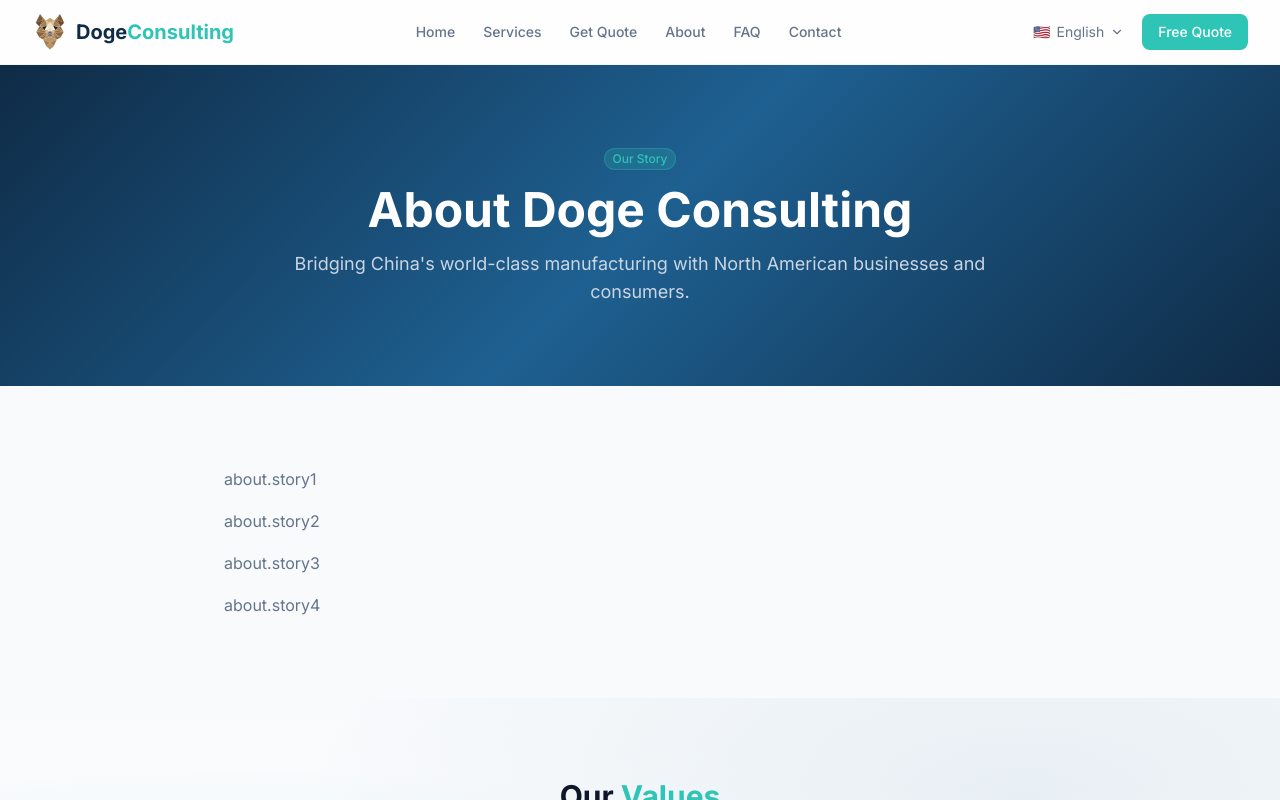
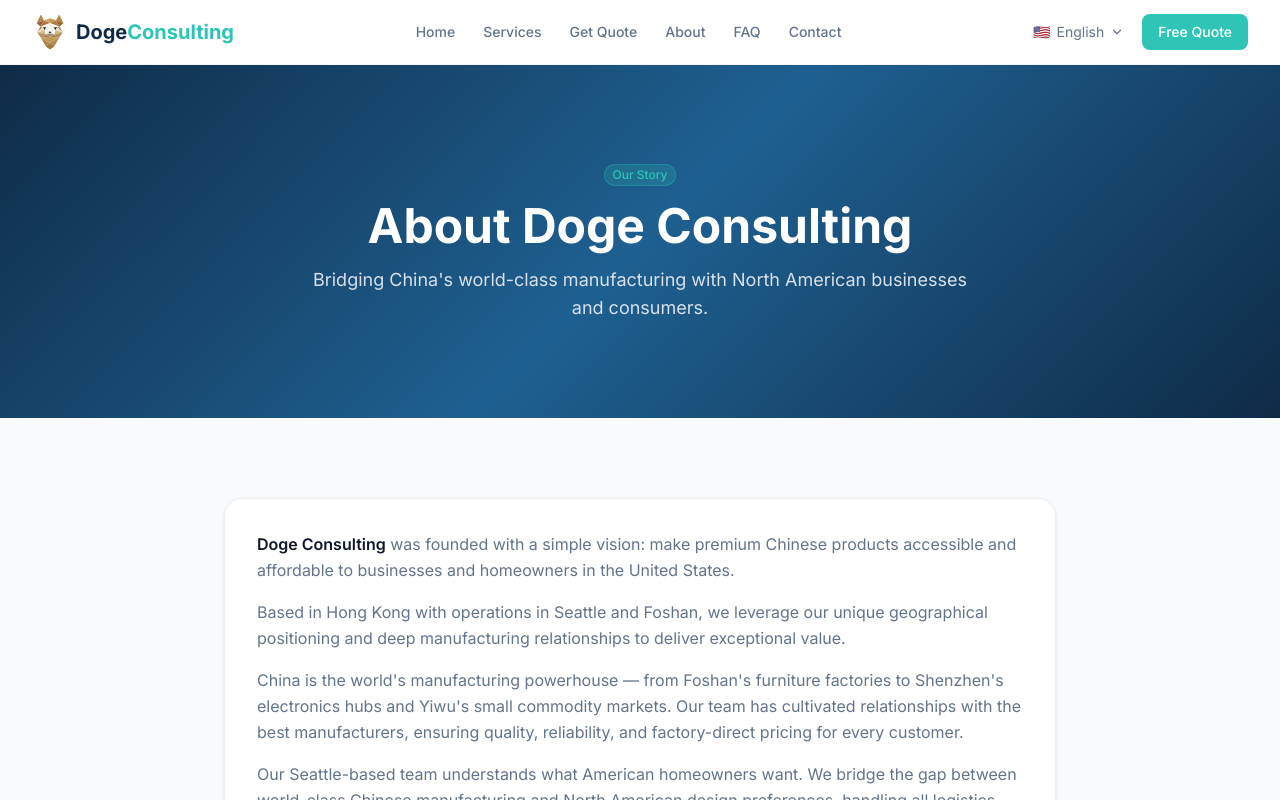
Before and after one commit to jackyzou/doge-consulting, a Next.js app: page /about in a window 1280 px wide. Shown: the top 800 px of the page. Built offline with nearby package versions, Linux system fonts and the light colour scheme.

Commit message:
Simplify logo to clean polygon Shiba Inu, fix about page story keys

```diff
--- a/src/app/about/page.tsx
+++ b/src/app/about/page.tsx
@@ -25,12 +25,12 @@ export default function AboutPage() {
   return (
     <div className="min-h-screen">
       {/* Hero */}
-      <section className="gradient-hero py-20 text-white">
+      <section className="gradient-hero py-24 text-white">
         <div className="mx-auto max-w-7xl px-4 sm:px-6 lg:px-8">
           <motion.div initial={{ opacity: 0, y: 20 }} animate={{ opacity: 1, y: 0 }} className="mx-auto max-w-3xl text-center">
             <Badge className="mb-4 bg-teal/20 text-teal border-teal/30">{t("about.badge")}</Badge>
             <h1 className="text-4xl font-bold sm:text-5xl">{t("about.title")}</h1>
-            <p className="mt-4 text-lg text-slate-300">
+            <p className="mx-auto mt-4 max-w-2xl text-lg text-slate-200/95">
               {t("about.subtitle")}
             </p>
           </motion.div>
@@ -41,11 +41,13 @@ export default function AboutPage() {
       <section className="py-20">
         <div className="mx-auto max-w-4xl px-4 sm:px-6 lg:px-8">
           <motion.div initial={{ opacity: 0, y: 20 }} whileInView={{ opacity: 1, y: 0 }} viewport={{ once: true }} className="space-y-8">
-            <div className="space-y-4 text-muted-foreground leading-relaxed">
-              <p>{t("about.story1")}</p>
-              <p>{t("about.story2")}</p>
-              <p>{t("about.story3")}</p>
-              <p>{t("about.story4")}</p>
+            <div className="rounded-2xl border border-border/60 bg-card p-6 shadow-sm sm:p-8">
+              <div className="space-y-4 text-muted-foreground leading-relaxed">
+              <p><span className="font-semibold text-foreground">{t("about.storyP1a")}</span>{t("about.storyP1b")}</p>
+              <p>{t("about.storyP2")}</p>
+              <p>{t("about.storyP3")}</p>
+              <p>{t("about.storyP4")}</p>
+              </div>
             </div>
           </motion.div>
         </div>
@@ -96,7 +98,7 @@ export default function AboutPage() {
                 viewport={{ once: true }}
                 transition={{ delay: i * 0.15 }}
               >
-                <Card className="h-full border-border/50">
+                <Card className="h-full border-border/50 shadow-sm transition-all hover:-translate-y-1 hover:shadow-md">
                   <CardContent className="pt-6 text-center">
                     <span className="text-5xl">{loc.flag}</span>
                     <h3 className="mt-4 text-lg font-semibold">{loc.city}</h3>
--- a/src/components/ui/doge-logo.tsx
+++ b/src/components/ui/doge-logo.tsx
@@ -6,103 +6,79 @@ interface DogeLogoProps {
 }
 
 /**
- * Low-poly / origami-style Shiba Inu (Doge) logo
- * Bold geometric facets matching reference art
- * Shield/kite face shape — wide cheeks, pointed ears & chin
- * Warm browns, tans, cream center, grey muzzle accents
+ * Simple low-poly Shiba Inu (Doge) logo
+ * Clean geometric polygon style with warm browns, cream mask, dark eyes & nose
  */
 export function DogeLogo({ className, size = 32 }: DogeLogoProps) {
   return (
     <svg
-      viewBox="0 0 100 116"
+      viewBox="0 0 100 120"
       width={size}
       height={size}
       xmlns="http://www.w3.org/2000/svg"
       className={cn("shrink-0", className)}
       aria-label="Doge Consulting logo"
     >
-      {/* ── Left Ear ── */}
-      <polygon points="18,0 4,28 28,18" fill="#7E5B38" />
-      <polygon points="18,0 28,18 36,22" fill="#A07848" />
-      <polygon points="4,28 28,18 16,40" fill="#6B4B2F" />
+      {/* Left ear */}
+      <polygon points="20,2 5,30 30,22" fill="#B5884E" />
+      <polygon points="5,30 30,22 18,42" fill="#946430" />
 
-      {/* ── Right Ear ── */}
-      <polygon points="82,0 96,28 72,18" fill="#7E5B38" />
-      <polygon points="82,0 72,18 64,22" fill="#A07848" />
-      <polygon points="96,28 72,18 84,40" fill="#6B4B2F" />
+      {/* Right ear */}
+      <polygon points="80,2 95,30 70,22" fill="#B5884E" />
+      <polygon points="95,30 70,22 82,42" fill="#946430" />
 
-      {/* ── Forehead Center ── */}
-      <polygon points="36,22 50,12 50,28" fill="#C8A470" />
-      <polygon points="64,22 50,12 50,28" fill="#C8A470" />
-      <polygon points="36,22 50,28 40,38" fill="#DCC090" />
-      <polygon points="64,22 50,28 60,38" fill="#DCC090" />
+      {/* Forehead */}
+      <polygon points="30,22 50,14 50,30" fill="#D4A05A" />
+      <polygon points="70,22 50,14 50,30" fill="#C8924E" />
+      <polygon points="30,22 50,30 18,42" fill="#B07840" />
+      <polygon points="70,22 50,30 82,42" fill="#B07840" />
 
-      {/* ── Forehead Sides ── */}
-      <polygon points="28,18 36,22 16,40" fill="#946B42" />
-      <polygon points="72,18 64,22 84,40" fill="#946B42" />
-      <polygon points="36,22 40,38 16,40" fill="#A67C52" />
-      <polygon points="64,22 60,38 84,40" fill="#A67C52" />
+      {/* White face mask — center V */}
+      <polygon points="50,30 38,44 50,46" fill="#F5F0E6" />
+      <polygon points="50,30 62,44 50,46" fill="#EDE6D8" />
 
-      {/* ── Center Face — cream V stripe ── */}
-      <polygon points="40,38 50,28 50,42" fill="#EDE0CA" />
-      <polygon points="60,38 50,28 50,42" fill="#EDE0CA" />
-      <polygon points="40,38 50,42 42,50" fill="#F0E6D0" />
-      <polygon points="60,38 50,42 58,50" fill="#F0E6D0" />
+      {/* Eyes */}
+      <polygon points="26,44 38,44 32,54" fill="#1A1A1A" />
+      <polygon points="74,44 62,44 68,54" fill="#1A1A1A" />
 
-      {/* ── Eyes (dark angular) ── */}
-      <polygon points="24,42 40,38 32,52" fill="#1E1A16" />
-      <polygon points="76,42 60,38 68,52" fill="#1E1A16" />
+      {/* Cheeks */}
+      <polygon points="18,42 38,44 26,44" fill="#C49050" />
+      <polygon points="82,42 62,44 74,44" fill="#C49050" />
+      <polygon points="18,42 26,44 8,62" fill="#BA8548" />
+      <polygon points="82,42 74,44 92,62" fill="#BA8548" />
+      <polygon points="26,44 32,54 8,62" fill="#E8DCC8" />
+      <polygon points="74,44 68,54 92,62" fill="#E8DCC8" />
 
-      {/* ── Upper Cheeks ── */}
-      <polygon points="16,40 40,38 24,42" fill="#A67C52" />
-      <polygon points="84,40 60,38 76,42" fill="#A67C52" />
-      <polygon points="16,40 24,42 6,58" fill="#8B6539" />
-      <polygon points="84,40 76,42 94,58" fill="#8B6539" />
+      {/* Under-eye / mid-face white */}
+      <polygon points="32,54 38,44 50,46 44,60" fill="#F2EDE0" />
+      <polygon points="68,54 62,44 50,46 56,60" fill="#F2EDE0" />
 
-      {/* ── Below Eyes ── */}
-      <polygon points="24,42 32,52 6,58" fill="#A67C52" />
-      <polygon points="76,42 68,52 94,58" fill="#A67C52" />
-      <polygon points="32,52 42,50 36,60" fill="#C4A068" />
-      <polygon points="68,52 58,50 64,60" fill="#C4A068" />
+      {/* Nose */}
+      <polygon points="44,60 50,58 56,60 50,66" fill="#3A3A3A" />
 
-      {/* ── Nose Bridge ── */}
-      <polygon points="42,50 50,42 50,56" fill="#EBD8B0" />
-      <polygon points="58,50 50,42 50,56" fill="#EBD8B0" />
-      <polygon points="42,50 44,56 36,60" fill="#D4B480" />
-      <polygon points="58,50 56,56 64,60" fill="#D4B480" />
+      {/* Muzzle */}
+      <polygon points="44,60 50,66 36,68" fill="#D8D0C0" />
+      <polygon points="56,60 50,66 64,68" fill="#D8D0C0" />
+      <polygon points="36,68 50,66 50,76" fill="#9A9080" />
+      <polygon points="64,68 50,66 50,76" fill="#9A9080" />
 
-      {/* ── Nose ── */}
-      <polygon points="44,56 56,56 50,64" fill="#4D4540" />
+      {/* Lower cheeks */}
+      <polygon points="8,62 32,54 36,68" fill="#D0B888" />
+      <polygon points="92,62 68,54 64,68" fill="#D0B888" />
+      <polygon points="8,62 36,68 20,80" fill="#B89058" />
+      <polygon points="92,62 64,68 80,80" fill="#B89058" />
 
-      {/* ── Muzzle (grey tones below nose) ── */}
-      <polygon points="36,60 44,56 40,68" fill="#C8A870" />
-      <polygon points="64,60 56,56 60,68" fill="#C8A870" />
-      <polygon points="44,56 50,64 40,68" fill="#8A7E72" />
-      <polygon points="56,56 50,64 60,68" fill="#8A7E72" />
-      <polygon points="40,68 50,64 50,74" fill="#7A7068" />
-      <polygon points="60,68 50,64 50,74" fill="#7A7068" />
+      {/* Chin */}
+      <polygon points="36,68 50,76 20,80" fill="#A88050" />
+      <polygon points="64,68 50,76 80,80" fill="#A88050" />
+      <polygon points="20,80 50,76 50,96" fill="#C09858" />
+      <polygon points="80,80 50,76 50,96" fill="#C09858" />
 
-      {/* ── Lower Cheeks ── */}
-      <polygon points="6,58 32,52 36,60" fill="#9B7040" />
-      <polygon points="94,58 68,52 64,60" fill="#9B7040" />
-      <polygon points="6,58 36,60 16,76" fill="#8B6539" />
-      <polygon points="94,58 64,60 84,76" fill="#8B6539" />
-
-      {/* ── Upper Chin ── */}
-      <polygon points="36,60 40,68 16,76" fill="#A67C52" />
-      <polygon points="64,60 60,68 84,76" fill="#A67C52" />
-      <polygon points="40,68 50,74 28,82" fill="#B89060" />
-      <polygon points="60,68 50,74 72,82" fill="#B89060" />
-      <polygon points="16,76 40,68 28,82" fill="#946B42" />
-      <polygon points="84,76 60,68 72,82" fill="#946B42" />
-
-      {/* ── Lower Chin ── */}
-      <polygon points="28,82 50,74 50,92" fill="#B89868" />
-      <polygon points="72,82 50,74 50,92" fill="#B89868" />
-      <polygon points="28,82 50,92 38,104" fill="#A67C52" />
-      <polygon points="72,82 50,92 62,104" fill="#A67C52" />
-      <polygon points="38,104 50,92 50,114" fill="#B89060" />
-      <polygon points="62,104 50,92 50,114" fill="#B89060" />
+      {/* Bottom point */}
+      <polygon points="20,80 50,96 36,108" fill="#B08848" />
+      <polygon points="80,80 50,96 64,108" fill="#B08848" />
+      <polygon points="36,108 50,96 50,118" fill="#A07840" />
+      <polygon points="64,108 50,96 50,118" fill="#A07840" />
     </svg>
   );
 }
```
